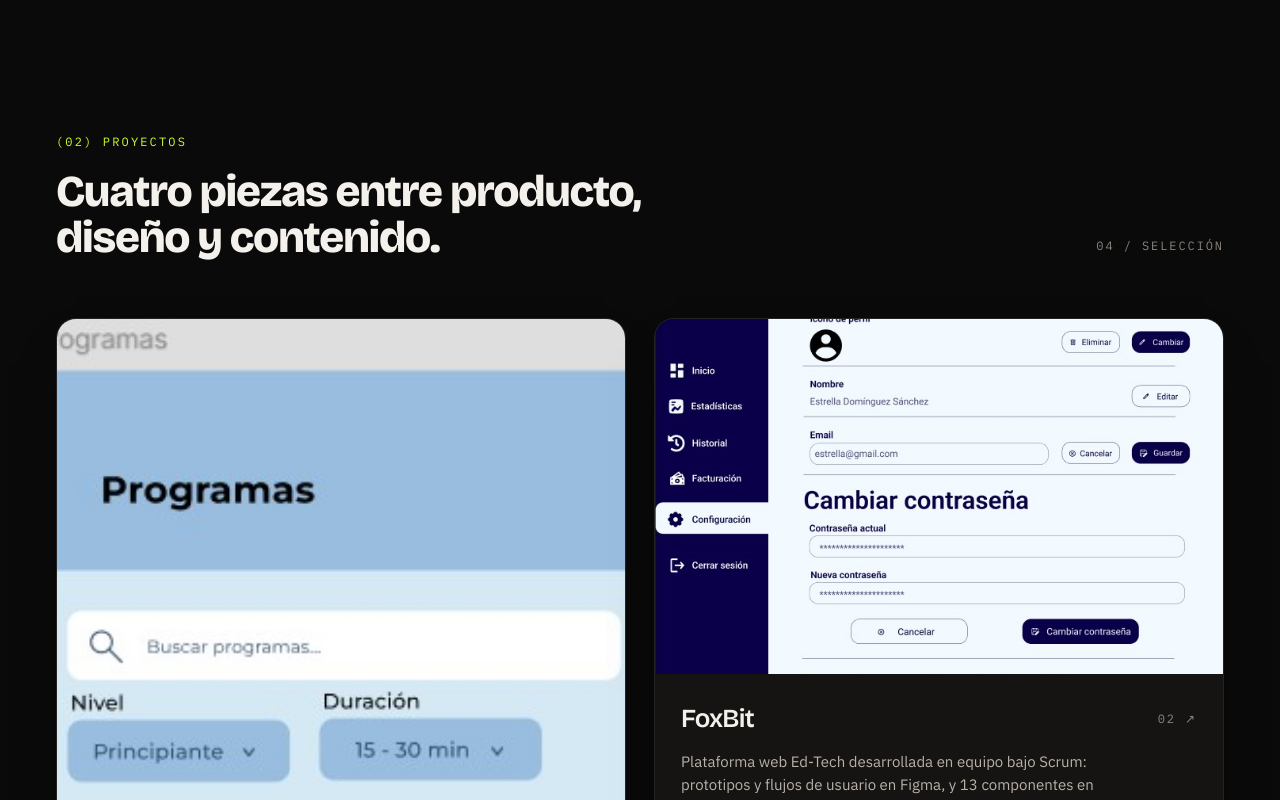
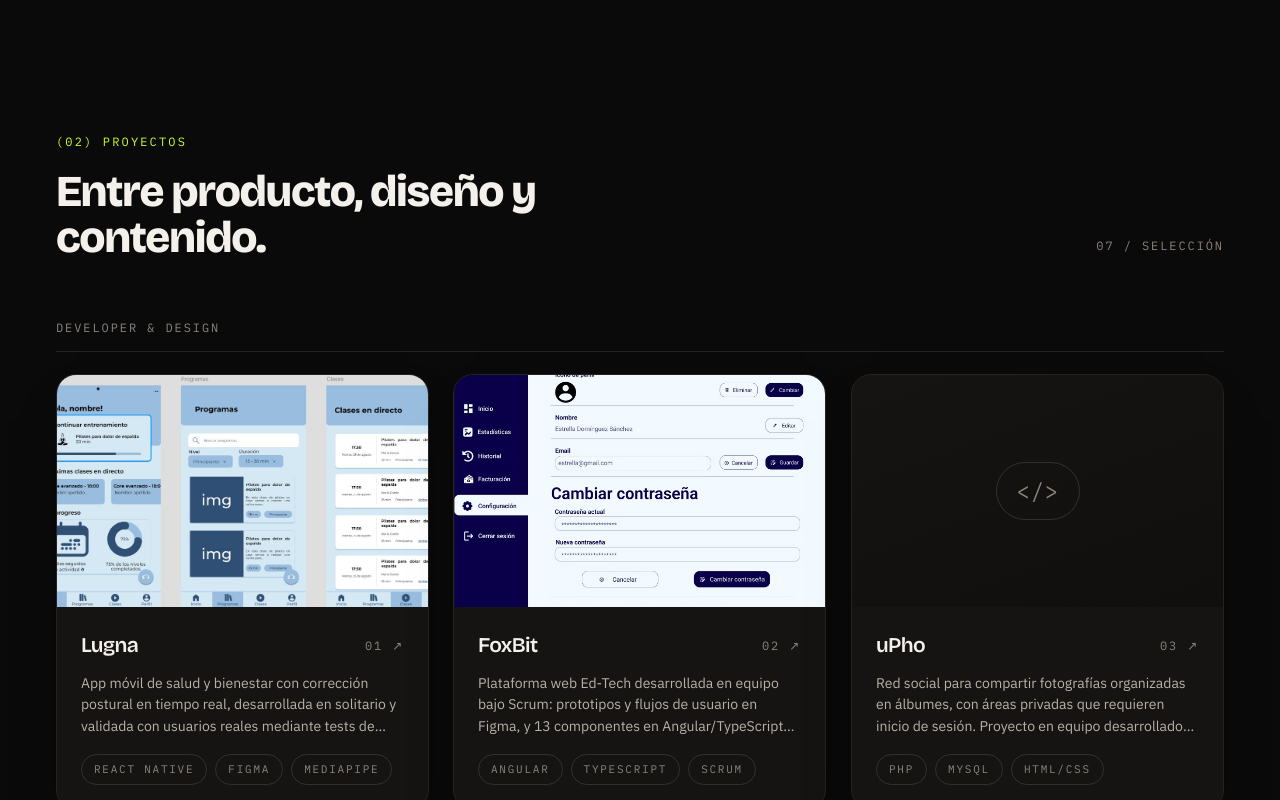
Before and after one commit to estrelladgs/Portfolio, a React (Vite) app: page / in a window 1280 px wide. Shown: the part 1720-2520 px from the top of the page. Built offline with nearby package versions, Linux system fonts and the light colour scheme.

Commit message:
Correcciones imagen, proyectos

```diff
--- a/src/components/Projects/ProjectCard.tsx
+++ b/src/components/Projects/ProjectCard.tsx
@@ -6,34 +6,25 @@ interface ProjectItem {
   title: string;
   description: string;
   roles: string[];
-  image: string;
+  image?: string;
   hasVideo?: boolean;
 }
 
 interface ProjectCardProps {
   item: ProjectItem;
   index: number;
-  area: string;
   dimmed: boolean;
   onHoverChange: (hovered: boolean) => void;
   onOpen: () => void;
-  registerRef: (el: HTMLElement | null) => void;
-  viewCue: string;
 }
 
-export function ProjectCard({ item, index, area, dimmed, onHoverChange, onOpen, registerRef }: ProjectCardProps) {
+export function ProjectCard({ item, index, dimmed, onHoverChange, onOpen }: ProjectCardProps) {
   const elRef = useRef<HTMLElement | null>(null);
-  const imgWrapRef = useRef<HTMLDivElement | null>(null);
   const reducedMotion = useReducedMotion();
   const [inView, setInView] = useState(false);
   const rafId = useRef<number | null>(null);
   const target = useRef({ rx: 0, ry: 0, sx: 0, sy: 0 });
   const current = useRef({ rx: 0, ry: 0, sx: 0, sy: 0 });
-
-  const setRefs = (el: HTMLElement | null) => {
-    elRef.current = el;
-    registerRef(el);
-  };
 
   useEffect(() => {
     const el = elRef.current;
@@ -105,20 +96,19 @@ export function ProjectCard({ item, index, area, dimmed, onHoverChange, onOpen,
     }
   };
 
-  const isFeatured = area === 'featured';
-
   return (
     <article
-      ref={setRefs}
-      className={`project-card project-card--${area}${dimmed ? ' is-dimmed' : ''}${inView ? ' is-in-view' : ''}${isFeatured ? ' project-card--featured' : ''}`}
-      style={{ transitionDelay: `${index * 90}ms` }}
+      ref={elRef}
+      className={`project-card${dimmed ? ' is-dimmed' : ''}${inView ? ' is-in-view' : ''}`}
+      style={{ transitionDelay: `${index * 70}ms` }}
       onMouseMove={handleMouseMove}
       onMouseEnter={handleEnter}
       onMouseLeave={handleLeave}
       onClick={onOpen}
       data-cursor="view"
     >
-      <div className="project-card__media" ref={imgWrapRef}>
+      <div className="project-card__media">
+        {item.image ? (
           <img
             src={item.image}
             alt={item.title}
@@ -127,6 +117,11 @@ export function ProjectCard({ item, index, area, dimmed, onHoverChange, onOpen,
             height={800}
             className="project-card__img"
           />
+        ) : (
+          <div className="project-card__code" aria-hidden="true">
+            <span className="project-card__code-mark">{'</>'}</span>
+          </div>
+        )}
         {item.hasVideo && (
           <span className="project-card__play" aria-hidden="true">
             ▶
--- a/src/components/Projects/Projects.css
+++ b/src/components/Projects/Projects.css
@@ -26,14 +26,25 @@
   padding-bottom: 6px;
 }
 
+.projects__group {
+  margin-bottom: 64px;
+}
+
+.projects__group:last-child {
+  margin-bottom: 0;
+}
+
+.projects__group-label {
+  color: var(--ink-mute);
+  padding-bottom: 14px;
+  margin-bottom: 22px;
+  border-bottom: 1px solid var(--line);
+}
+
 .projects__grid {
   display: grid;
-  grid-template-columns: 1fr 1fr;
-  grid-template-areas:
-    'featured side-a'
-    'featured side-b'
-    'full full';
-  gap: 28px;
+  grid-template-columns: repeat(auto-fill, minmax(300px, 1fr));
+  gap: 24px;
   perspective: 1200px;
 }
 
@@ -46,35 +57,16 @@
   box-shadow: var(--sh-card);
   overflow: hidden;
   opacity: 0;
-  transform: translateY(60px) rotateX(10deg);
-  transform-origin: bottom;
+  transform: translateY(40px);
   transition: opacity 500ms var(--ease-out), transform 500ms var(--ease-out), box-shadow 300ms var(--ease-out);
   will-change: transform;
+  display: flex;
+  flex-direction: column;
 }
 
 .project-card.is-in-view {
   opacity: 1;
-  transform: translateY(0) rotateX(0deg);
-}
-
-.project-card--featured {
-  grid-area: featured;
-}
-.project-card--side-a {
-  grid-area: side-a;
-}
-.project-card--side-b {
-  grid-area: side-b;
-  transform: translateY(68px) rotateX(10deg);
-}
-.project-card--side-b.is-in-view {
-  transform: translateY(8px);
-}
-.project-card--full {
-  grid-area: full;
-  display: grid;
-  grid-template-columns: 1fr 1fr;
-  align-items: stretch;
+  transform: translateY(0);
 }
 
 .project-card:hover {
@@ -82,8 +74,8 @@
 }
 
 .project-card.is-in-view:hover {
-  transform: translateY(-12px) rotateY(var(--tilt-y, 0deg)) rotateX(var(--tilt-x, 0deg));
-  box-shadow: calc(var(--shadow-x, 0px)) calc(var(--shadow-y, 0px) + 60px) 90px -30px rgba(0, 0, 0, 0.9);
+  transform: translateY(-8px) rotateY(var(--tilt-y, 0deg)) rotateX(var(--tilt-x, 0deg));
+  box-shadow: calc(var(--shadow-x, 0px)) calc(var(--shadow-y, 0px) + 40px) 70px -28px rgba(0, 0, 0, 0.9);
   transition: box-shadow 300ms var(--ease-out);
 }
 
@@ -99,15 +91,6 @@
   aspect-ratio: 16 / 10;
 }
 
-.project-card--featured .project-card__media {
-  aspect-ratio: auto;
-  height: 100%;
-}
-
-.project-card--full .project-card__media {
-  aspect-ratio: 16 / 9;
-}
-
 .project-card__img {
   width: 100%;
   height: 100%;
@@ -117,6 +100,35 @@
 
 .project-card:hover .project-card__img {
   transform: scale(1.06);
+}
+
+.project-card__code {
+  width: 100%;
+  height: 100%;
+  display: flex;
+  align-items: center;
+  justify-content: center;
+  background: linear-gradient(160deg, var(--surface), var(--bg-raised));
+  background-image: linear-gradient(160deg, var(--surface), var(--bg-raised)),
+    linear-gradient(rgba(255, 255, 255, 0.04) 1px, transparent 1px),
+    linear-gradient(90deg, rgba(255, 255, 255, 0.04) 1px, transparent 1px);
+  background-size: auto, 28px 28px, 28px 28px;
+}
+
+.project-card__code-mark {
+  font-family: var(--font-mono);
+  font-size: 22px;
+  letter-spacing: 0.04em;
+  color: var(--ink-mute);
+  border: 1px solid var(--line-strong);
+  border-radius: var(--r-pill);
+  padding: 10px 20px;
+  transition: color 300ms var(--ease-out), border-color 300ms var(--ease-out);
+}
+
+.project-card:hover .project-card__code-mark {
+  color: var(--accent);
+  border-color: var(--accent);
 }
 
 .project-card__play {
@@ -137,14 +149,10 @@
 }
 
 .project-card__body {
-  padding: 24px 26px 28px;
-}
-
-.project-card--featured .project-card__body,
-.project-card--full .project-card__body {
+  padding: 22px 24px 24px;
   display: flex;
   flex-direction: column;
-  justify-content: center;
+  flex: 1;
 }
 
 .project-card__heading-row {
@@ -158,13 +166,9 @@
 .project-card__title {
   font-family: var(--font-display);
   font-weight: 600;
-  font-size: 26px;
+  font-size: 21px;
   letter-spacing: -0.03em;
   transition: transform 300ms var(--ease-out);
-}
-
-.project-card--featured .project-card__title {
-  font-size: 34px;
 }
 
 .project-card:hover .project-card__title {
@@ -183,17 +187,21 @@
 }
 
 .project-card__desc {
-  font-size: 15px;
+  font-size: 14px;
   line-height: 1.55;
   color: var(--ink-dim);
   margin-bottom: 16px;
-  max-width: 46ch;
+  display: -webkit-box;
+  -webkit-line-clamp: 3;
+  -webkit-box-orient: vertical;
+  overflow: hidden;
 }
 
 .project-card__roles {
   display: flex;
   flex-wrap: wrap;
   gap: 8px;
+  margin-top: auto;
 }
 
 .project-card__roles li {
@@ -202,26 +210,6 @@
   border-radius: var(--r-pill);
   padding: 6px 12px;
   font-size: 11px;
-}
-
-@media (max-width: 1023px) {
-  .projects__grid {
-    grid-template-columns: 1fr;
-    grid-template-areas:
-      'featured'
-      'side-a'
-      'side-b'
-      'full';
-  }
-  .project-card--full {
-    grid-template-columns: 1fr;
-  }
-  .project-card--side-b {
-    transform: translateY(0) rotateX(10deg);
-  }
-  .project-card--side-b.is-in-view {
-    transform: translateY(0);
-  }
 }
 
 @media (max-width: 767px) {
@@ -236,7 +224,11 @@
   .projects__heading {
     font-size: 32px;
   }
+  .projects__group {
+    margin-bottom: 48px;
+  }
   .projects__grid {
+    grid-template-columns: 1fr;
     gap: 18px;
   }
   .project-card.is-in-view:hover {
@@ -246,7 +238,6 @@
 
 @media (prefers-reduced-motion: reduce) {
   .project-card,
-  .project-card--side-b,
   .project-card__img,
   .project-card__title,
   .project-card__index {
--- a/src/components/Projects/Projects.tsx
+++ b/src/components/Projects/Projects.tsx
@@ -1,71 +1,31 @@
-import { useLayoutEffect, useRef, useState } from 'react';
+import { useMemo, useState } from 'react';
 import { useLang } from '../../context/LangContext';
 import { useMode } from '../../context/ModeContext';
-import { useReducedMotion } from '../../hooks/useReducedMotion';
-import type { Mode } from '../../i18n/content';
+import type { ProjectCategory } from '../../i18n/content';
 import { ProjectCard } from './ProjectCard';
 import { ProjectModal } from './ProjectModal';
 import './Projects.css';
 
-const ORDER: Record<Mode, string[]> = {
-  dev: ['lugna', 'foxbit', 'marta-vegas', 'xarxa-aitana'],
-  content: ['marta-vegas', 'lugna', 'foxbit', 'xarxa-aitana'],
-};
-
-const AREA_BY_POSITION = ['featured', 'side-a', 'side-b', 'full'];
-
 export function Projects() {
   const { copy } = useLang();
   const { mode } = useMode();
-  const reducedMotion = useReducedMotion();
   const { projects } = copy;
 
   const [hoveredSlug, setHoveredSlug] = useState<string | null>(null);
   const [openSlug, setOpenSlug] = useState<string | null>(null);
 
-  const cardRefs = useRef<Record<string, HTMLElement | null>>({});
-  const prevRects = useRef<Record<string, DOMRect>>({});
-  const isFirstRun = useRef(true);
-
-  const order = ORDER[mode];
-  const areaBySlug: Record<string, string> = {};
-  order.forEach((slug, i) => {
-    areaBySlug[slug] = AREA_BY_POSITION[i];
+  const groups = useMemo(() => {
+    const bySlug: Record<ProjectCategory, typeof projects.items> = { dev: [], content: [] };
+    projects.items.forEach((item) => {
+      bySlug[item.category].push(item);
     });
-
-  useLayoutEffect(() => {
-    const newRects: Record<string, DOMRect> = {};
-    Object.entries(cardRefs.current).forEach(([slug, el]) => {
-      if (el) newRects[slug] = el.getBoundingClientRect();
-    });
-
-    if (!isFirstRun.current && !reducedMotion) {
-      Object.entries(newRects).forEach(([slug, newRect]) => {
-        const oldRect = prevRects.current[slug];
-        const el = cardRefs.current[slug];
-        if (oldRect && el) {
-          const dx = oldRect.left - newRect.left;
-          const dy = oldRect.top - newRect.top;
-          if (dx || dy) {
-            el.style.transition = 'none';
-            el.style.transform = `translate(${dx}px, ${dy}px)`;
-            // force reflow
-            void el.getBoundingClientRect();
-            requestAnimationFrame(() => {
-              el.style.transition = 'transform 450ms var(--ease-io)';
-              el.style.transform = '';
-              window.setTimeout(() => {
-                el.style.transition = '';
-              }, 460);
-            });
-          }
-        }
-      });
-    }
-
-    isFirstRun.current = false;
-    prevRects.current = newRects;
-  }, [mode, reducedMotion]);
+    const order: ProjectCategory[] = mode === 'dev' ? ['dev', 'content'] : ['content', 'dev'];
+    return order.map((category) => ({
+      category,
+      label: category === 'dev' ? projects.groupDev : projects.groupContent,
+      items: bySlug[category],
+    }));
+  }, [projects, mode]);
 
   const openProject = projects.items.find((p) => p.slug === openSlug) ?? null;
 
@@ -80,27 +40,32 @@ export function Projects() {
           <span className="projects__counter mono-label">{projects.counter}</span>
         </div>
 
+        {groups.map((group) => (
+          <div className="projects__group" key={group.category}>
+            <p className="projects__group-label mono-label">{group.label}</p>
             <div className="projects__grid">
-          {projects.items.map((item, i) => (
+              {group.items.map((item, i) => (
                 <ProjectCard
                   key={item.slug}
                   item={item}
                   index={i}
-              area={areaBySlug[item.slug]}
                   dimmed={hoveredSlug !== null && hoveredSlug !== item.slug}
                   onHoverChange={(hovered) => setHoveredSlug(hovered ? item.slug : null)}
                   onOpen={() => setOpenSlug(item.slug)}
-              registerRef={(el) => {
-                cardRefs.current[item.slug] = el;
-              }}
-              viewCue={projects.viewCue}
                 />
               ))}
             </div>
           </div>
+        ))}
+      </div>
 
       {openProject && (
-        <ProjectModal project={openProject} onClose={() => setOpenSlug(null)} closeCue={projects.closeCue} />
+        <ProjectModal
+          project={openProject}
+          onClose={() => setOpenSlug(null)}
+          closeCue={projects.closeCue}
+          repoCue={projects.repoCue}
+        />
       )}
     </section>
   );
--- a/src/i18n/content.ts
+++ b/src/i18n/content.ts
@@ -1,7 +1,7 @@
 export type Mode = 'dev' | 'content';
 export type Lang = 'es' | 'en';
 
-export const MARTA_VEGAS_YOUTUBE_ID = ''; // TODO: pendiente de recibir el ID del vídeo
+export const MARTA_VEGAS_YOUTUBE_ID = 'AnG9zgIpWhg';
 
 interface HeroCopy {
   eyebrow: string;
@@ -38,13 +38,18 @@ interface AboutCopy {
   data: { label: string; value: string }[];
 }
 
+export type ProjectCategory = 'dev' | 'content';
+
 interface ProjectCopy {
   slug: string;
+  category: ProjectCategory;
   title: string;
   description: string;
   roles: string[];
-  image: string;
+  image?: string;
   hasVideo?: boolean;
+  repoUrl?: string;
+  externalUrl?: string;
 }
 
 interface ProjectsCopy {
@@ -53,6 +58,9 @@ interface ProjectsCopy {
   counter: string;
   viewCue: string;
   closeCue: string;
+  groupDev: string;
+  groupContent: string;
+  repoCue: string;
   items: ProjectCopy[];
 }
 
@@ -163,21 +171,27 @@ export const CONTENT: Record<Lang, LangCopy> = {
     },
     projects: {
       index: '(02) PROYECTOS',
-      heading: 'Cuatro piezas entre producto, diseño y contenido.',
-      counter: '04 / SELECCIÓN',
+      heading: 'Entre producto, diseño y contenido.',
+      counter: '07 / SELECCIÓN',
       viewCue: 'VER',
       closeCue: 'Cerrar',
+      groupDev: 'Developer & Design',
+      groupContent: 'Content & Video',
+      repoCue: 'Repositorio',
       items: [
         {
           slug: 'lugna',
+          category: 'dev',
           title: 'Lugna',
           description:
             'App móvil de salud y bienestar con corrección postural en tiempo real, desarrollada en solitario y validada con usuarios reales mediante tests de usabilidad.',
           roles: ['REACT NATIVE', 'FIGMA', 'MEDIAPIPE'],
           image: '/assets/lugna-mockup-1.jpg',
+          repoUrl: 'https://github.com/estrelladgs/Lugna',
         },
         {
           slug: 'foxbit',
+          category: 'dev',
           title: 'FoxBit',
           description:
             'Plataforma web Ed-Tech desarrollada en equipo bajo Scrum: prototipos y flujos de usuario en Figma, y 13 componentes en Angular/TypeScript integrados con APIs REST.',
@@ -185,16 +199,46 @@ export const CONTENT: Record<Lang, LangCopy> = {
           image: '/assets/foxbit-mockup-1.jpg',
         },
         {
+          slug: 'upho',
+          category: 'dev',
+          title: 'uPho',
+          description:
+            'Red social para compartir fotografías organizadas en álbumes, con áreas privadas que requieren inicio de sesión. Proyecto en equipo desarrollado en PHP.',
+          roles: ['PHP', 'MYSQL', 'HTML/CSS'],
+          repoUrl: 'https://github.com/estrelladgs/uPho',
+        },
+        {
+          slug: 'kleren',
+          category: 'dev',
+          title: 'Kleren',
+          description:
+            'Tienda de ropa online con catálogo, favoritos, cesta y perfil de usuario, más un panel de administración para gestionar los artículos. Proyecto en equipo desarrollado en .NET.',
+          roles: ['.NET', 'C#', 'SQL SERVER'],
+          repoUrl: 'https://github.com/estrelladgs/kleren',
+        },
+        {
+          slug: 'encrypt-files',
+          category: 'dev',
+          title: 'Encrypt Files',
+          description:
+            'Aplicación de escritorio en Java para cifrar, descifrar y compartir archivos entre usuarios registrados. Proyecto en equipo desarrollado con NetBeans.',
+          roles: ['JAVA', 'NETBEANS', 'CRIPTOGRAFÍA'],
+          repoUrl: 'https://github.com/estrelladgs/encrypt_files',
+        },
+        {
           slug: 'marta-vegas',
+          category: 'content',
           title: 'Vídeo · Marta Vegas',
           description:
             'Grabación y edición de un vídeo para la creadora de contenido Marta Vegas, publicado en YouTube.',
           roles: ['CAPCUT', 'ADOBE PREMIERE', 'YOUTUBE'],
           image: '/assets/marta-vegas-frame.jpg',
           hasVideo: true,
+          externalUrl: 'https://youtu.be/AnG9zgIpWhg?si=2EGA-bNcKaWZYmaF',
         },
         {
           slug: 'xarxa-aitana',
+          category: 'content',
           title: 'Asociación Xarxa Aitana',
           description:
             'Gestión integral de la comunicación digital de una ONG educativa como Web and Social Media Manager: desarrollo y mantenimiento del sitio WordPress, y gestión de redes con calendario editorial propio, haciendo crecer la comunidad de menos de 150 a 535 seguidores.',
@@ -302,21 +346,27 @@ export const CONTENT: Record<Lang, LangCopy> = {
     },
     projects: {
       index: '(02) PROJECTS',
-      heading: 'Four pieces between product, design and content.',
-      counter: '04 / SELECTED',
+      heading: 'Between product, design and content.',
+      counter: '07 / SELECTED',
       viewCue: 'VIEW',
       closeCue: 'Close',
+      groupDev: 'Developer & Design',
+      groupContent: 'Content & Video',
+      repoCue: 'Repository',
       items: [
         {
           slug: 'lugna',
+          category: 'dev',
           title: 'Lugna',
           description:
             'Health and wellness mobile app with real-time posture correction, built solo and validated with real users through usability testing.',
           roles: ['REACT NATIVE', 'FIGMA', 'MEDIAPIPE'],
           image: '/assets/lugna-mockup-1.jpg',
+          repoUrl: 'https://github.com/estrelladgs/Lugna',
         },
         {
           slug: 'foxbit',
+          category: 'dev',
           title: 'FoxBit',
           description:
             'Ed-Tech web platform built as a team under Scrum: prototypes and user flows in Figma, and 13 Angular/TypeScript components integrated with REST APIs.',
@@ -324,15 +374,45 @@ export const CONTENT: Record<Lang, LangCopy> = {
           image: '/assets/foxbit-mockup-1.jpg',
         },
         {
+          slug: 'upho',
+          category: 'dev',
+          title: 'uPho',
+          description:
+            'Photo-sharing social network with albums and login-gated private areas. Built in PHP as part of a team project.',
+          roles: ['PHP', 'MYSQL', 'HTML/CSS'],
+          repoUrl: 'https://github.com/estrelladgs/uPho',
+        },
+        {
+          slug: 'kleren',
+          category: 'dev',
+          title: 'Kleren',
+          description:
+            'Online clothing store with catalog, wishlist, cart and user profile, plus an admin panel to manage products. Built in .NET as part of a team project.',
+          roles: ['.NET', 'C#', 'SQL SERVER'],
+          repoUrl: 'https://github.com/estrelladgs/kleren',
+        },
+        {
+          slug: 'encrypt-files',
+          category: 'dev',
+          title: 'Encrypt Files',
+          description:
+            'Java desktop app to encrypt, decrypt and share files between registered users. Built with NetBeans as part of a team project.',
+          roles: ['JAVA', 'NETBEANS', 'CRYPTOGRAPHY'],
+          repoUrl: 'https://github.com/estrelladgs/encrypt_files',
+        },
+        {
           slug: 'marta-vegas',
+          category: 'content',
           title: 'Video · Marta Vegas',
           description: 'Filming and editing of a video for content creator Marta Vegas, published on YouTube.',
           roles: ['CAPCUT', 'ADOBE PREMIERE', 'YOUTUBE'],
           image: '/assets/marta-vegas-frame.jpg',
           hasVideo: true,
+          externalUrl: 'https://youtu.be/AnG9zgIpWhg?si=2EGA-bNcKaWZYmaF',
         },
         {
           slug: 'xarxa-aitana',
+          category: 'content',
           title: 'Xarxa Aitana Association',
           description:
             'End-to-end digital communication for an educational NGO as Web and Social Media Manager: building and maintaining the WordPress site, and running social media with my own editorial calendar, growing the community from under 150 to 535 followers.',
--- a/src/styles/global.css
+++ b/src/styles/global.css
@@ -68,6 +68,22 @@ p {
   max-width: var(--container-max);
   margin: 0 auto;
   padding: 0 var(--pad-x);
+}
+
+#hero,
+#sobre-mi,
+#proyectos,
+#contacto {
+  scroll-margin-top: 88px;
+}
+
+@media (max-width: 1023px) {
+  #hero,
+  #sobre-mi,
+  #proyectos,
+  #contacto {
+    scroll-margin-top: 120px;
+  }
 }
 
 .mono-label {
```
Also changed, not shown: src/components/Hero/SilhouettePhoto.css (+6 -27 lines), src/components/Hero/SilhouettePhoto.tsx (+0 -9 lines), src/components/Projects/ProjectModal.css (+33 -0 lines), src/components/Projects/ProjectModal.tsx (+17 -3 lines), 1 other file (tests, documents, lock files or other folders). Lines whose indentation alone changed are shown as unchanged.
